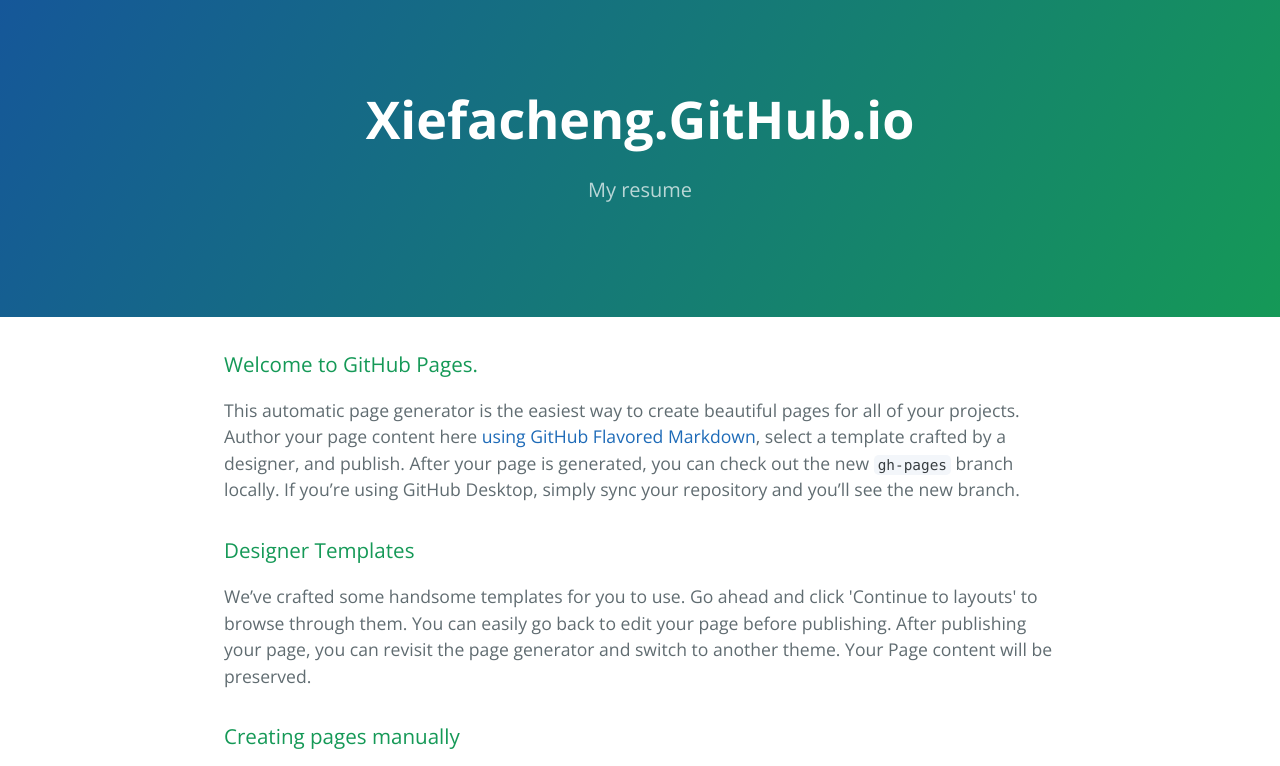
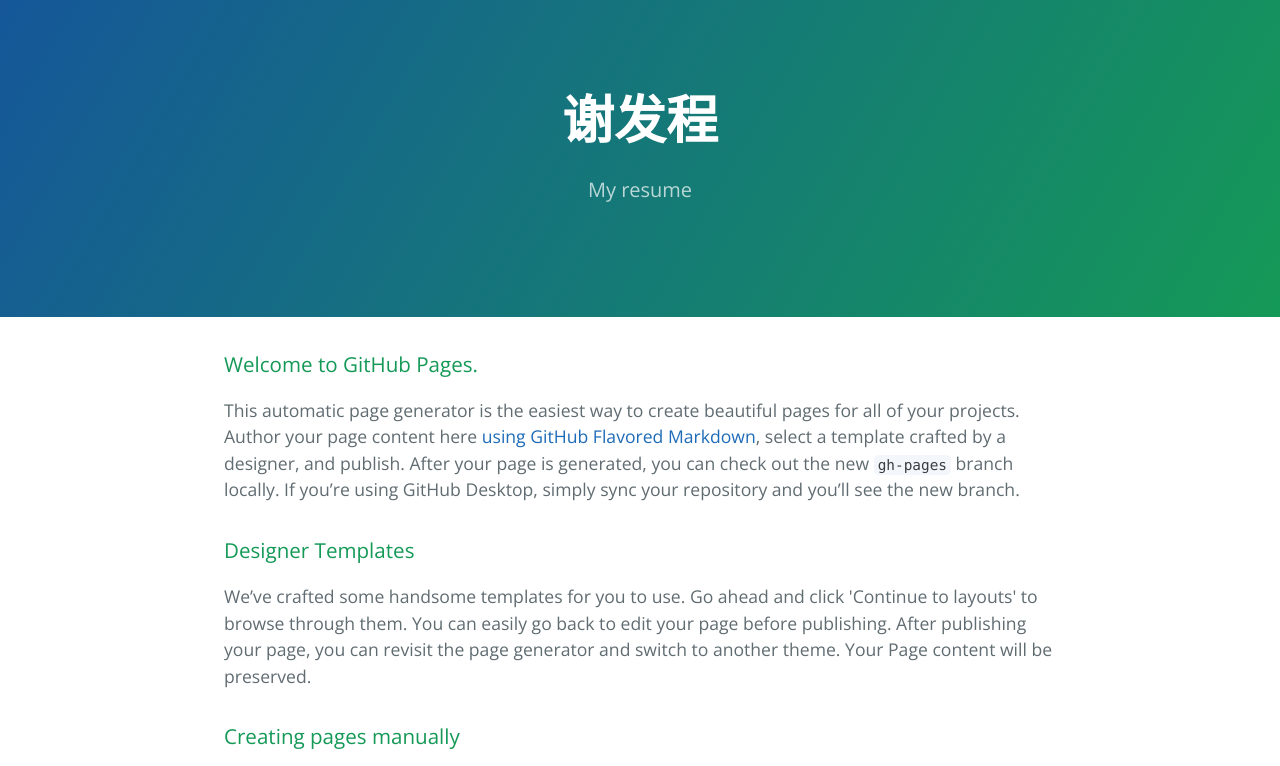
Before and after one commit to xiefacheng/xiefacheng.github.io, a plain HTML site: page index.html in a window 1280 px wide. Shown: the top 766 px of the page. Drawn offline with nearby package versions, Linux system fonts and the light colour scheme.

Commit message:
Update index.html

```diff
--- a/index.html
+++ b/index.html
@@ -2,7 +2,7 @@
 <html lang="en-us">
   <head>
     <meta charset="UTF-8">
-    <title>Xiefacheng.GitHub.io by xiefacheng</title>
+    <title>Xiefacheng 's Resume</title>
     <meta name="viewport" content="width=device-width, initial-scale=1">
     <link rel="stylesheet" type="text/css" href="stylesheets/normalize.css" media="screen">
     <link href='https://fonts.googleapis.com/css?family=Open+Sans:400,700' rel='stylesheet' type='text/css'>
@@ -11,7 +11,7 @@
   </head>
   <body>
     <section class="page-header">
-      <h1 class="project-name">Xiefacheng.GitHub.io</h1>
+      <h1 class="project-name">谢发程</h1>
       <h2 class="project-tagline">My resume</h2>
     </section>
 
```
